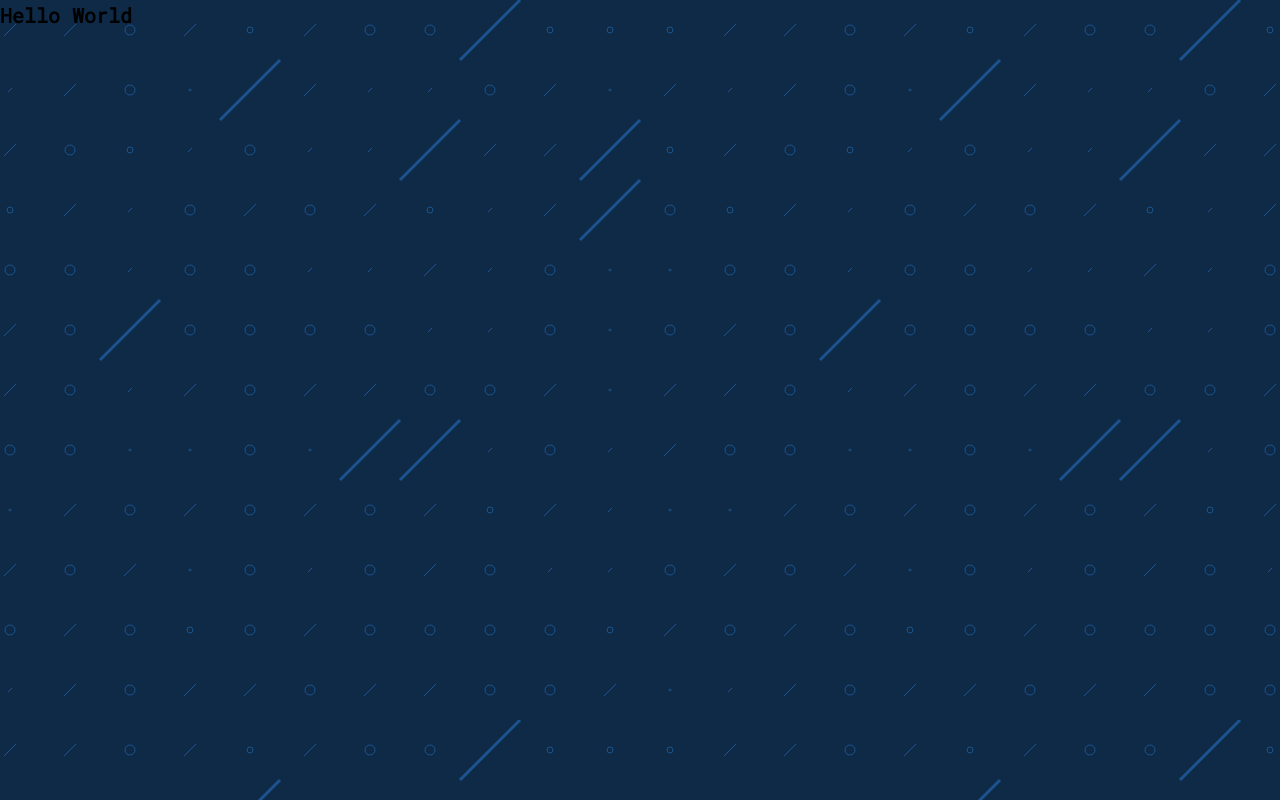
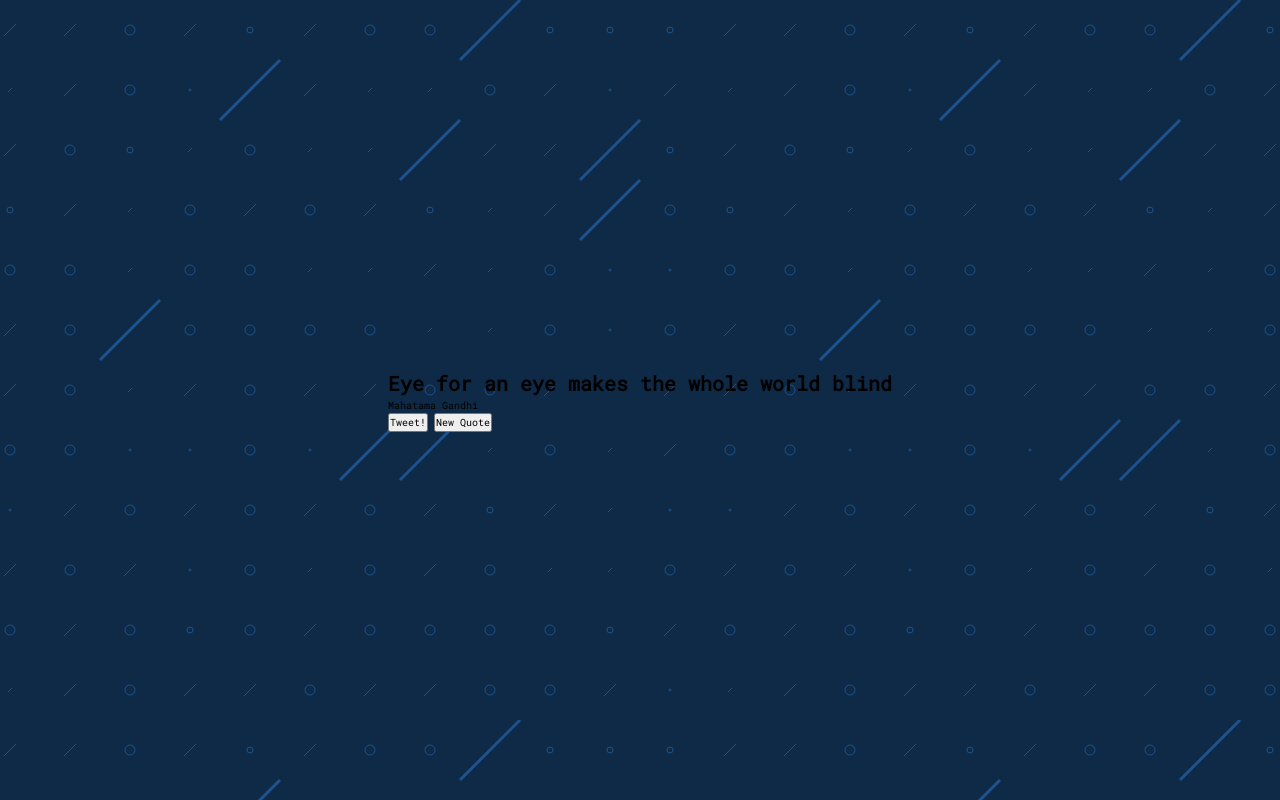
Before and after one commit to abhu-A-J/vanilla-js-works, a website: page quote-generator/index.html in a window 1280 px wide. Drawn offline with Linux system fonts and the light colour scheme.

Commit message:
Prepare the HTML markup for the project

```diff
--- a/quote-generator/index.html
+++ b/quote-generator/index.html
@@ -15,7 +15,34 @@
   </head>
 
   <body>
-    <h1>Hello World</h1>
+    <div id="_app">
+      <!-- Loading Spinner -->
+      <div class="loader" id="loader"></div>
+
+      <!-- Quote Container -->
+      <div class="quote-container">
+        <!-- Quote Text -->
+        <h1 class="quote-text" id="quote-container">
+          Eye for an eye makes the whole world blind
+        </h1>
+        <!-- Qoute Author -->
+        <p class="quote-author" id="quote-author">Mahatama Gandhi</p>
+
+        <!-- Button Container -->
+        <div class="btn-container">
+          <button class="twitter-btn" title="Tweet the quote" id="tweet-btn">
+            Tweet!
+          </button>
+          <button
+            class="new-quote-btn"
+            title="Get a new quote"
+            id="new-quote-btn"
+          >
+            New Quote
+          </button>
+        </div>
+      </div>
+    </div>
 
     <!-- To support native ES Modules  incase needed -->
     <script type="module" src="scripts/index.js"></script>
--- a/quote-generator/scripts/index.js
+++ b/quote-generator/scripts/index.js
@@ -1 +1,2 @@
 console.log('Script connected successfully!');
+// https://type.fit/api/quotes
--- a/quote-generator/styles/index.css
+++ b/quote-generator/styles/index.css
@@ -7,3 +7,10 @@
   background-position: center;
   font-family: 'Roboto Mono', monospace, sans-serif;
 }
+
+#_app {
+  height: 100%;
+  display: flex;
+  justify-content: center;
+  align-items: center;
+}
```
